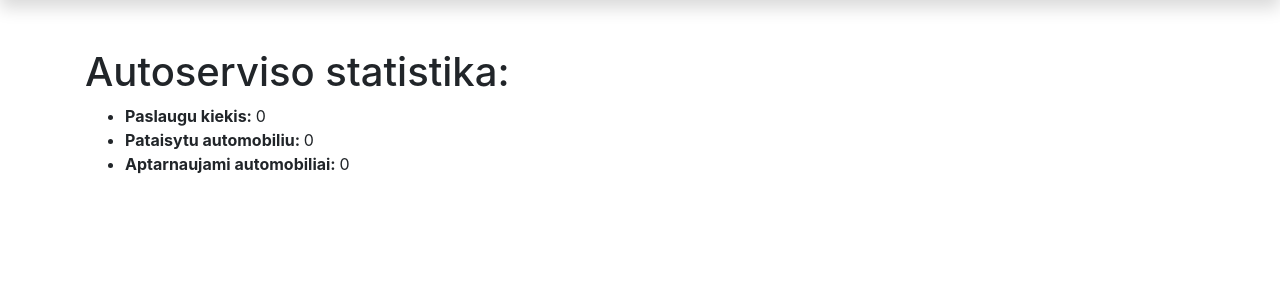
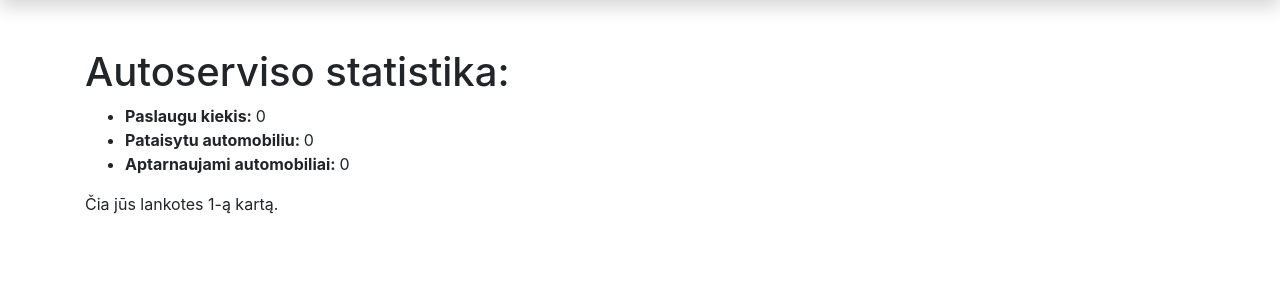
Before and after one commit to MindaugasZitkus/autoservice, a Django app: page /autoservice/ in a window 1280 px wide. Shown: the part 136-436 px from the top of the page. Run offline with Django 4.2, Linux system fonts and the light colour scheme; data that the repository does not hold is empty; some libraries are stand-ins or nearby versions.

Commit message:
40  Paskaita, Django  + Padaryti, kad pagrindiniame puslapyje būtų rodomas sesijos apsilankymų skaičius.

```diff
--- a/mysite/autoservice/models.py
+++ b/mysite/autoservice/models.py
@@ -34,7 +34,7 @@ class Vehicle(models.Model):
     owner_name = models.CharField(verbose_name="Savininkas", max_length=50)
     vehicle_model = models.ForeignKey(to="VehicleModel", verbose_name="Automobilio modelis", on_delete=models.SET_NULL,
                                       null=True)
-    photo = models.ImageField(verbose_name='Nuotrauka', upload_to="vehicles", null=True)
+    photo = models.ImageField(verbose_name='Nuotrauka', upload_to="vehicles", null=True, blank=True)
 
     def __str__(self):
         return f"{self.vehicle_model} ({self.plate})"
--- a/mysite/autoservice/templates/index.html
+++ b/mysite/autoservice/templates/index.html
@@ -10,5 +10,5 @@
     <li><strong>Pataisytu automobiliu: </strong>{{ orders_done }}</li>
     <li><strong>Aptarnaujami automobiliai: </strong>{{ vehicles }}</li>
 </ul>
-
+<p>Čia jūs lankotes {{ num_visits }}-ą kartą.</p>
 {% endblock %}
--- a/mysite/autoservice/views.py
+++ b/mysite/autoservice/views.py
@@ -14,10 +14,13 @@ def search(request):
 
 # Create your views here.
 def index(request):
+    num_visits = request.session.get('num_visits', 1)
+    request.session['num_visits'] = num_visits + 1
     context = {
         "service_count": Service.objects.count(),
         "orders_done": Order.objects.filter(status__exact="i").count(),
         "vehicles": Vehicle.objects.count(),
+        'num_visits': num_visits,
 
     }
     return render(request, 'index.html', context=context)
```
